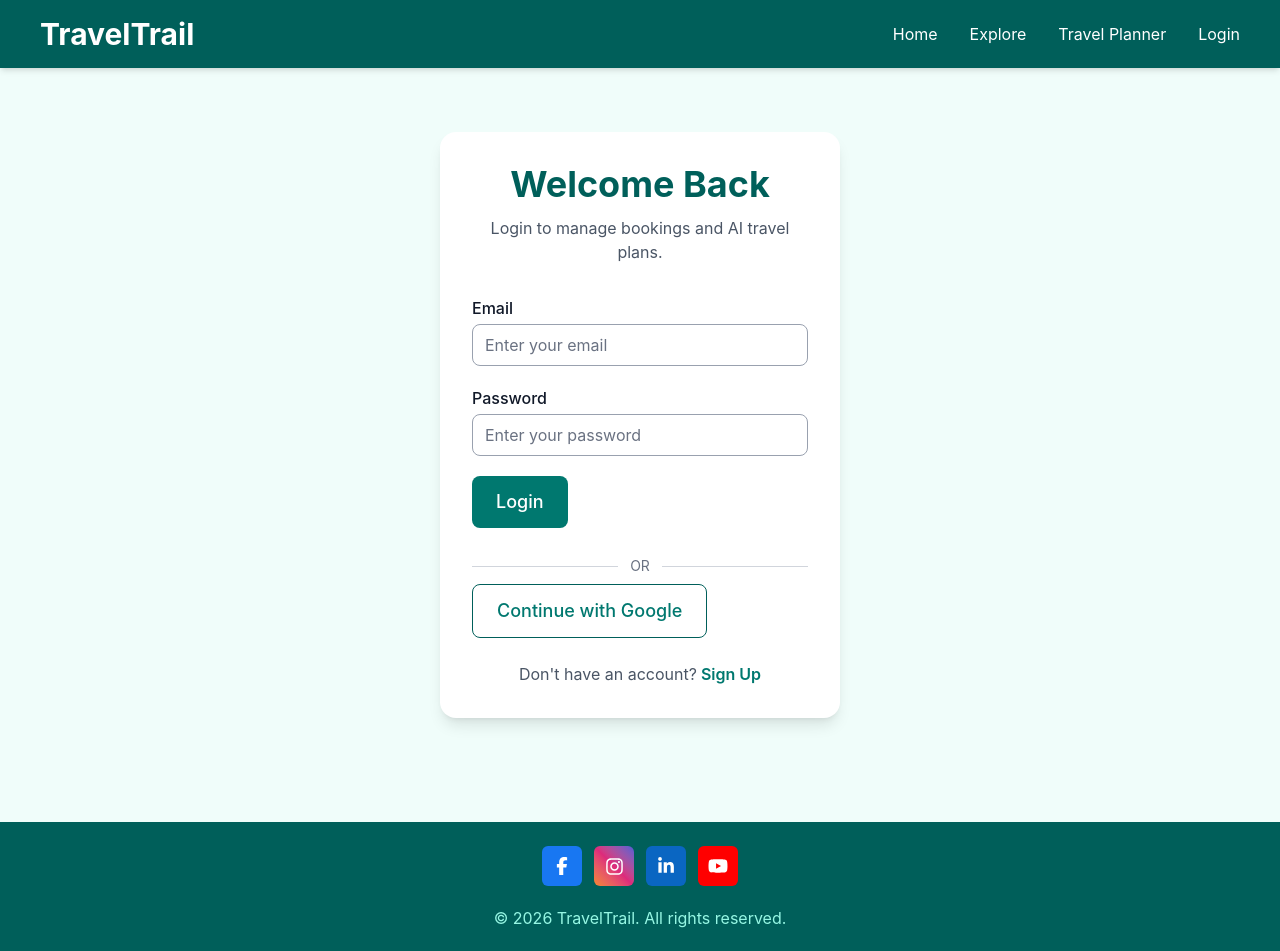
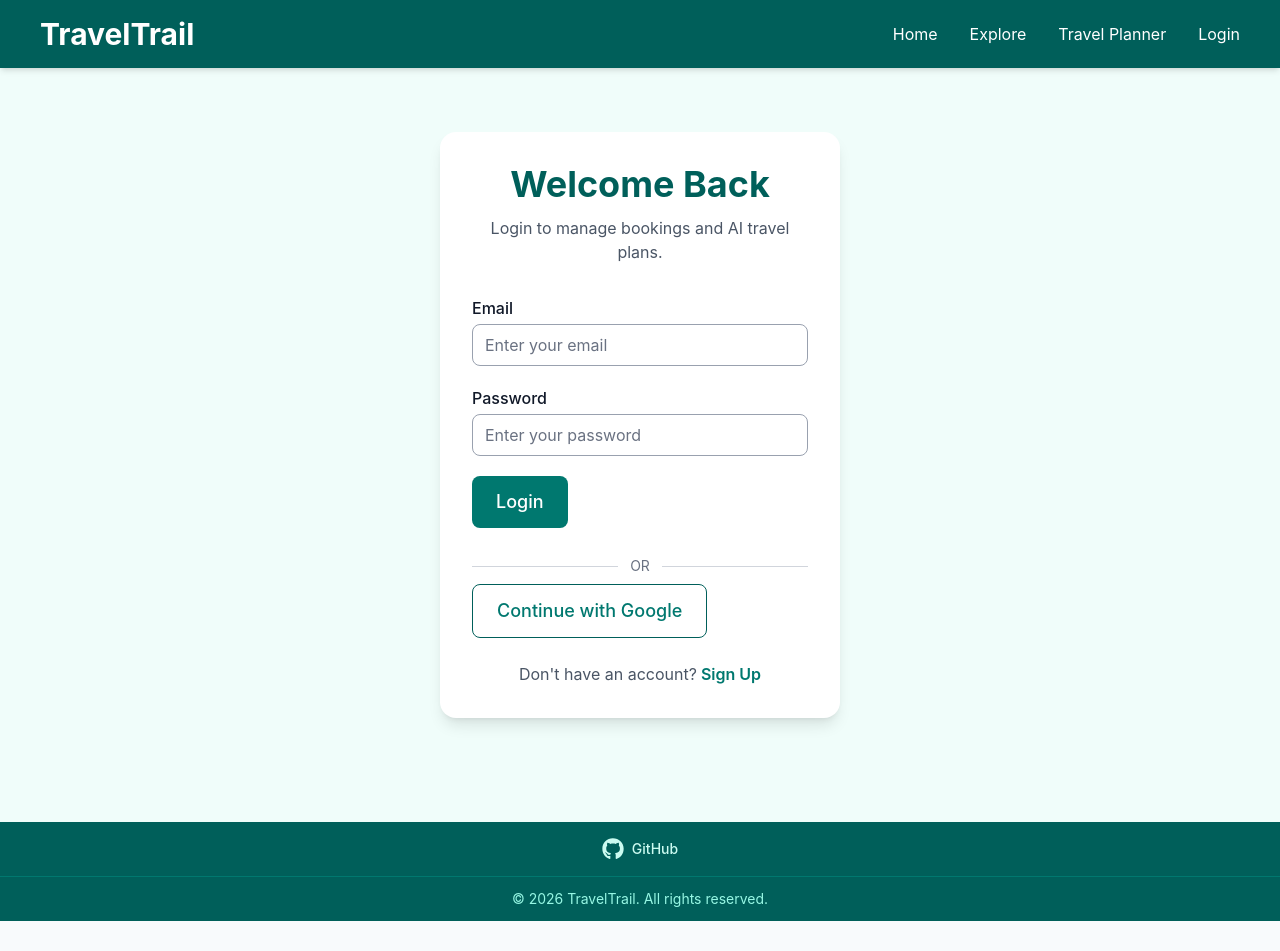
Before and after one commit to NavneetF26/TravelTrail-AI-Assisted-Homestay-Travel-Planner, a React app in the folder frontend/: page /login in a window 1280 px wide. Shown: the top 951 px of the page. After the commit the page ends 921 px from the top, so only its background shows below. Built offline with nearby package versions, Linux system fonts and the light colour scheme; the HTML template or start-up script is replaced by a standard one.

Commit message:
style: refine footer links and UI polish

```diff
--- a/frontend/src/components/Footer.jsx
+++ b/frontend/src/components/Footer.jsx
@@ -1,52 +1,22 @@
-import {
-  FaFacebookF,
-  FaInstagram,
-  FaLinkedinIn,
-  FaYoutube,
-} from "react-icons/fa6";
+import { FaGithub } from "react-icons/fa6";
 
 function Footer() {
   return (
-    <footer className="mt-10 bg-teal-800 text-teal-50">
-      <div className="mx-auto max-w-7xl px-5 py-6 md:px-8">
-        {/* Social Icons */}
-        <div className="flex justify-center items-center gap-3">
-          <a
-            href="#"
-            aria-label="Facebook"
-            className="flex h-10 w-10 items-center justify-center rounded-md bg-[#1877F2] text-white transition hover:-translate-y-0.5 hover:opacity-90"
-          >
-            <FaFacebookF size={18} />
-          </a>
+    <footer className="mt-10 bg-teal-800 text-teal-100">
+      <div className="flex justify-center py-4">
+        <a
+          href="https://github.com/NavneetF26/TravelTrail-AI-Assisted-Homestay-Travel-Planner"
+          target="_blank"
+          rel="noopener noreferrer"
+          className="flex items-center gap-2 text-teal-100 transition hover:text-white"
+        >
+          <FaGithub size={22} />
+          <span className="text-sm font-medium">GitHub</span>
+        </a>
+      </div>
 
-          <a
-            href="#"
-            aria-label="Instagram"
-            className="flex h-10 w-10 items-center justify-center rounded-md bg-linear-to-tr from-[#F58529] via-[#DD2A7B] to-[#515BD4] text-white transition hover:-translate-y-0.5 hover:opacity-90"
-          >
-            <FaInstagram size={19} />
-          </a>
-
-          <a
-            href="#"
-            aria-label="LinkedIn"
-            className="flex h-10 w-10 items-center justify-center rounded-md bg-[#0A66C2] text-white transition hover:-translate-y-0.5 hover:opacity-90"
-          >
-            <FaLinkedinIn size={18} />
-          </a>
-
-          <a
-            href="#"
-            aria-label="YouTube"
-            className="flex h-10 w-10 items-center justify-center rounded-md bg-[#FF0000] text-white transition hover:-translate-y-0.5 hover:opacity-90"
-          >
-            <FaYoutube size={20} />
-          </a>
-        </div>
-
-        <p className="pt-5 text-center text-sm text-teal-200 md:text-base">
-          © 2026 TravelTrail. All rights reserved.
-        </p>
+      <div className="border-t border-teal-700 py-3 text-center text-sm text-teal-200">
+        © {new Date().getFullYear()} TravelTrail. All rights reserved.
       </div>
     </footer>
   );
```
